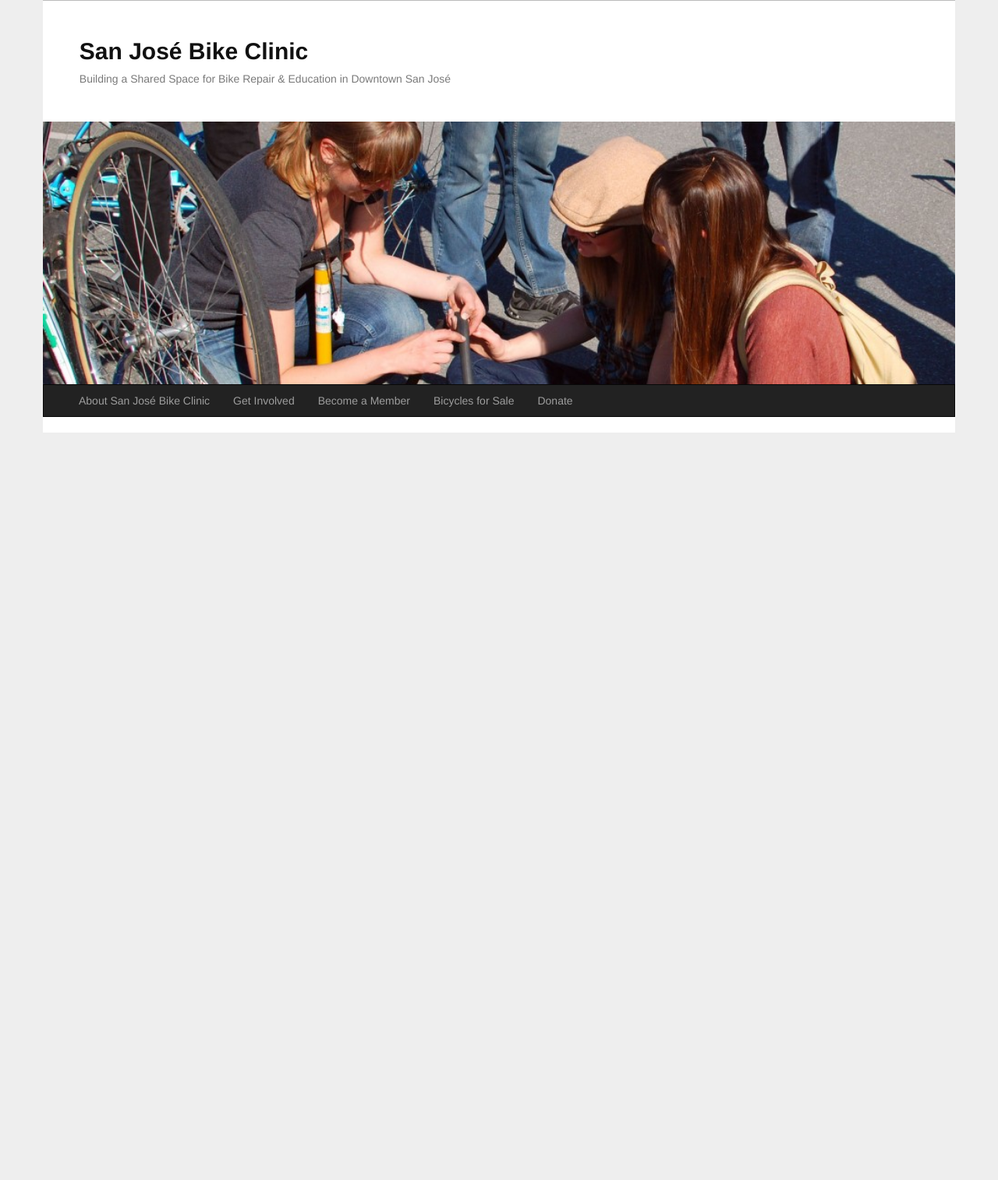
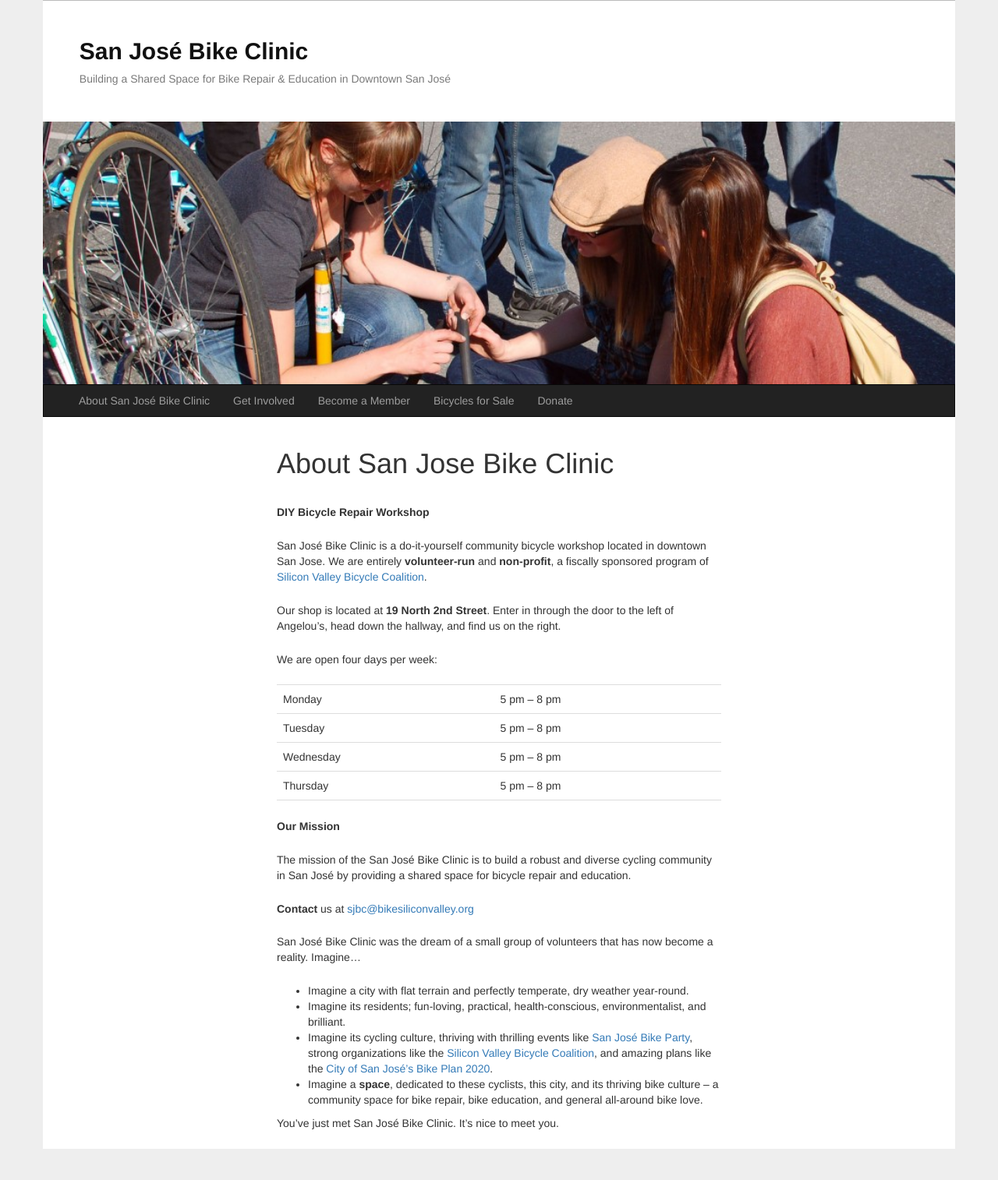
Before and after one commit to sdakin/sjbc, a Django app: page /about/ in a window 1280 px wide. Shown: the part 29-1543 px from the top of the page at 78% size. Before the commit the page ends 584 px from the top, so only its background shows below. Run offline with Django 3.2, Linux system fonts and the light colour scheme; some libraries are stand-ins or nearby versions.

Commit message:
added about page and footer for all pages

```diff
--- a/site-files/api/templates/about.html
+++ b/site-files/api/templates/about.html
@@ -1,8 +1,56 @@
 <!DOCTYPE html>
 <html lang="en">
 {% include "head.html" %}
+
 <body>
-{% include "pageHeading.html" %}
-<script data-main="/static/js/app/about" src="/static/xlib/require.js"></script>
+    {% include "pageHeading.html" %}
+    <div id="aboutContent" class="container pageContent" role="main">
+        <article id="post-4" style="max-width: 570px;margin: auto;">
+            <header class="entry-header">
+                <h1 class="entry-title">About San Jose Bike Clinic</h1>
+            </header>
+            <!-- .entry-header -->
+            <div class="aboutContent">
+                <p><strong>DIY Bicycle Repair Workshop</strong></p>
+                <p>San José Bike Clinic is a do-it-yourself community bicycle workshop located in downtown San Jose. We are entirely <strong>volunteer-run</strong> and <strong>non-profit</strong>, a fiscally sponsored program of <a href="http://bikesiliconvalley.org/" onclick="javascript:_gaq.push(['_trackEvent','outbound-article','http://bikesiliconvalley.org']);">Silicon Valley Bicycle Coalition</a>.</p>
+                <p>Our shop is located at <strong>19 North&nbsp;2nd Street</strong>. Enter in through the door to the left of Angelou’s, head down the hallway, and find us on the right.</p>
+                <p>We are open four days per week:</p>
+                <table class="table hoursTable">
+                    <tbody>
+                        <tr>
+                            <td>Monday</td>
+                            <td>5 pm – 8 pm</td>
+                        </tr>
+                        <tr>
+                            <td>Tuesday</td>
+                            <td>5 pm – 8 pm</td>
+                        </tr>
+                        <tr>
+                            <td>Wednesday</td>
+                            <td>5 pm – 8 pm</td>
+                        </tr>
+                        <tr>
+                            <td>Thursday</td>
+                            <td>5 pm – 8 pm</td>
+                        </tr>
+                    </tbody>
+                </table>
+                <p><strong>Our Mission</strong></p>
+                <p>The mission of the San José Bike Clinic is to build a robust and diverse cycling community in San José by providing a shared space for bicycle repair and education.</p>
+                <p><strong>Contact</strong> us at <a href="mailto:sjbc@bikesiliconvalley.org">sjbc@bikesiliconvalley.org</a></p>
+                <p>San José Bike Clinic was the dream of a small group of volunteers that has now become a reality. Imagine…</p>
+                <ul>
+                    <li>Imagine a city with flat terrain and perfectly temperate, dry weather year-round.</li>
+                    <li>Imagine its residents; fun-loving, practical, health-conscious, environmentalist, and brilliant.</li>
+                    <li>Imagine its cycling culture, thriving with thrilling events like <a title="San Jose Bike Party" href="http://www.sjbikeparty.org" onclick="javascript:_gaq.push(['_trackEvent','outbound-article','http://www.sjbikeparty.org']);">San José Bike Party</a>, strong organizations like the <a title="SVBC" href="http://www.bikesiliconvalley.org" onclick="javascript:_gaq.push(['_trackEvent','outbound-article','http://www.bikesiliconvalley.org']);">Silicon Valley Bicycle Coalition</a>, and amazing plans like the <a title="Bike Plan 2020" href="http://www.sanjoseca.gov/transportation/bikeped/bikeped_update.asp" onclick="javascript:_gaq.push(['_trackEvent','outbound-article','http://www.sanjoseca.gov']);">City of San José’s Bike Plan 2020</a>.</li>
+                    <li>Imagine a <strong>space</strong>, dedicated to these cyclists, this city, and its thriving bike culture – a community space for bike repair, bike education, and general all-around bike love.</li>
+                </ul>
+                <p>You’ve just met San José Bike Clinic. It’s nice to meet you.</p>
+            </div>
+        </article>
+    </div>
+    {% include "pageFooter.html" %}
+    <script data-main="/static/js/app/about" src="/static/xlib/require.js"></script>
 </body>
+
 </html>
--- /dev/null
+++ b/site-files/api/templates/pageFooter.html
@@ -0,0 +1,2 @@
+<div id="pageFooter" class="container pageContent pageFooter" role="footer">
+</div>
--- a/site-files/api/templates/store.html
+++ b/site-files/api/templates/store.html
@@ -29,7 +29,7 @@
     </div>
     <div class="container pageContent">
         <div>
-            <div style="max-width:400px;margin:auto">
+            <div style="max-width:525px;margin:auto">
                 <h1>Bicycles For Sale</h1>
                 <p>San Jose Bike Clinic has several bicycles for sale at our shop in downtown San Jose. All bicycles are donated and fixed up to excellent condition by our skilled volunteer mechanics. All proceeds go towards helping to support our workshop.</p>
                 <p>Click on any bike below for more information</p>
@@ -38,6 +38,7 @@
         <div id="storeInventory">
         </div>
     </div>
+    {% include "pageFooter.html" %}
     <script data-main="/static/js/app/store" src="/static/xlib/require.js"></script>
 </body>
 
--- a/site-files/static/css/app.css
+++ b/site-files/static/css/app.css
@@ -46,6 +46,10 @@ body {
 	background-color: #fff;
 }
 
+.pageFooter {
+    margin-bottom: 40px;
+}
+
 .other-form-control {
 	display: none;
 }
@@ -58,6 +62,24 @@ body {
 .required-error {
     border: 2px solid rgb(196,59,29);
 }
+
+
+/* ---- about ---- */
+
+.aboutContent {
+    padding: 1.625em 0 0;
+}
+
+.aboutContent > p {
+    margin-bottom: 1.625em;
+}
+
+.hoursTable {
+    width: 100%;
+    margin: 0 0 1.625em;
+    border-bottom: 1px solid #ddd;
+}
+
 
 /* ---- shift sign-up ---- */
 
@@ -72,7 +94,7 @@ body {
 	background-color: rgb(255,255,255);
     box-shadow: 0 5px 10px rgba(0,0,0,0.2);
     box-sizing: border-box;
-    margin: 0.75rem auto;
+    margin: 25px auto;
     padding: 20px;
     max-width: 700px;
     min-width: 280px;
```
Also changed, not shown: site-files/api/templates/shiftSignup.html (+8 -3 lines).
